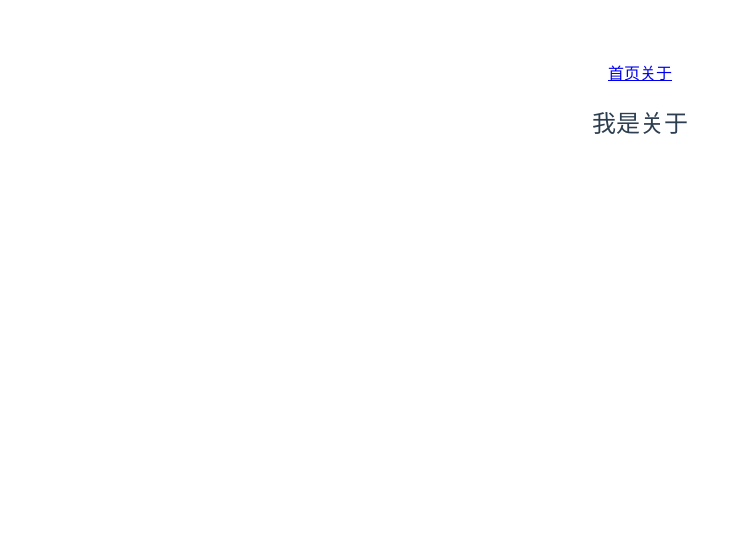
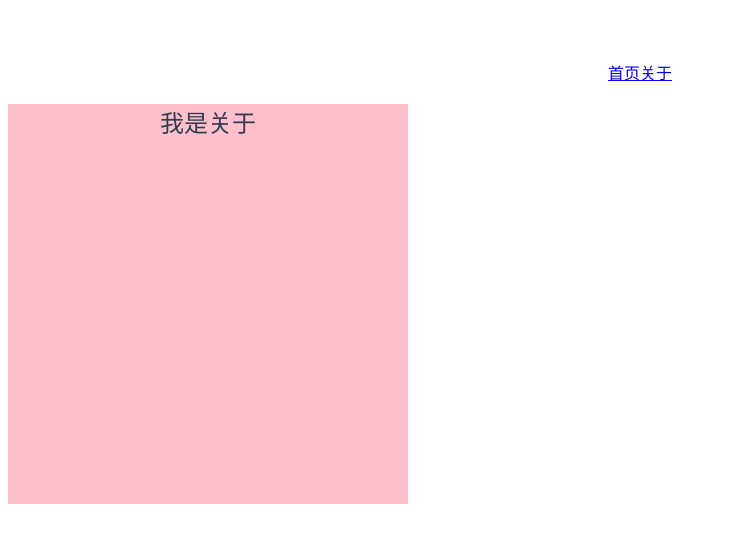
Before and after one commit to zdana/vueTest, a Vue app in the folder vueTest/: page /#/about in a window 1280 px wide. Shown: the top 542 px of the page, without its empty margins (0-742 px from the left). Built offline with nearby package versions, Linux system fonts and the light colour scheme.

Commit message:
全局引入css文件

```diff
--- a/vueTest/src/App.vue
+++ b/vueTest/src/App.vue
@@ -1,10 +1,10 @@
 <template>
   <div id="app">
     <!-- <router-view/> -->
-    <!-- router-link是vuerouter带来的全局组件 -->
+    <!-- router-link是vuerouter带来的全局组件，被渲染成a标签 -->
     <router-link to="/home">首页</router-link>
     <router-link to="/about">关于</router-link>
-    <!--  <router-view/>表示占位，显示对应vue页面的内容 -->
+    <!--  <router-view/>表示占位，根据当前路径动态渲染不同组件-->
      <router-view/>
   </div>
 </template>
--- a/vueTest/src/components/About.vue
+++ b/vueTest/src/components/About.vue
@@ -1,5 +1,5 @@
 <template>
-  <div class="">
+  <div class="container">
     <h2>我是关于</h2>
   </div>
 </template>
--- a/vueTest/src/main.js
+++ b/vueTest/src/main.js
@@ -1,8 +1,10 @@
 import Vue from 'vue'
 import App from './App'
 import router from './router'
+import css from '../static/css/style.css'
 
 Vue.config.productionTip = false
+
 
 /* eslint-disable no-new */
 new Vue({
--- /dev/null
+++ b/vueTest/static/css/style.css
@@ -0,0 +1,5 @@
+.container{
+  background-color: pink;
+  width: 400px;
+  height: 400px;
+}
```
